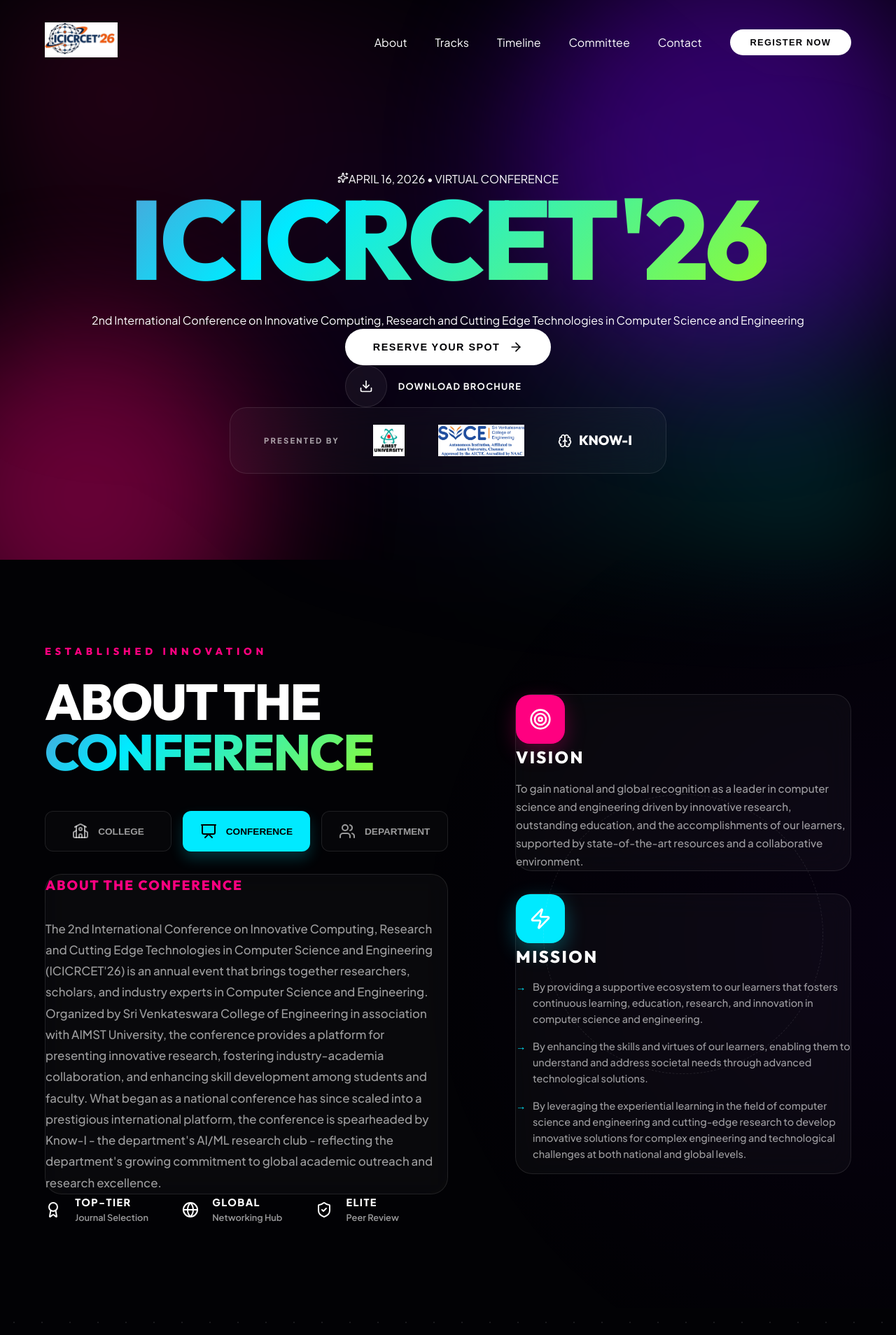
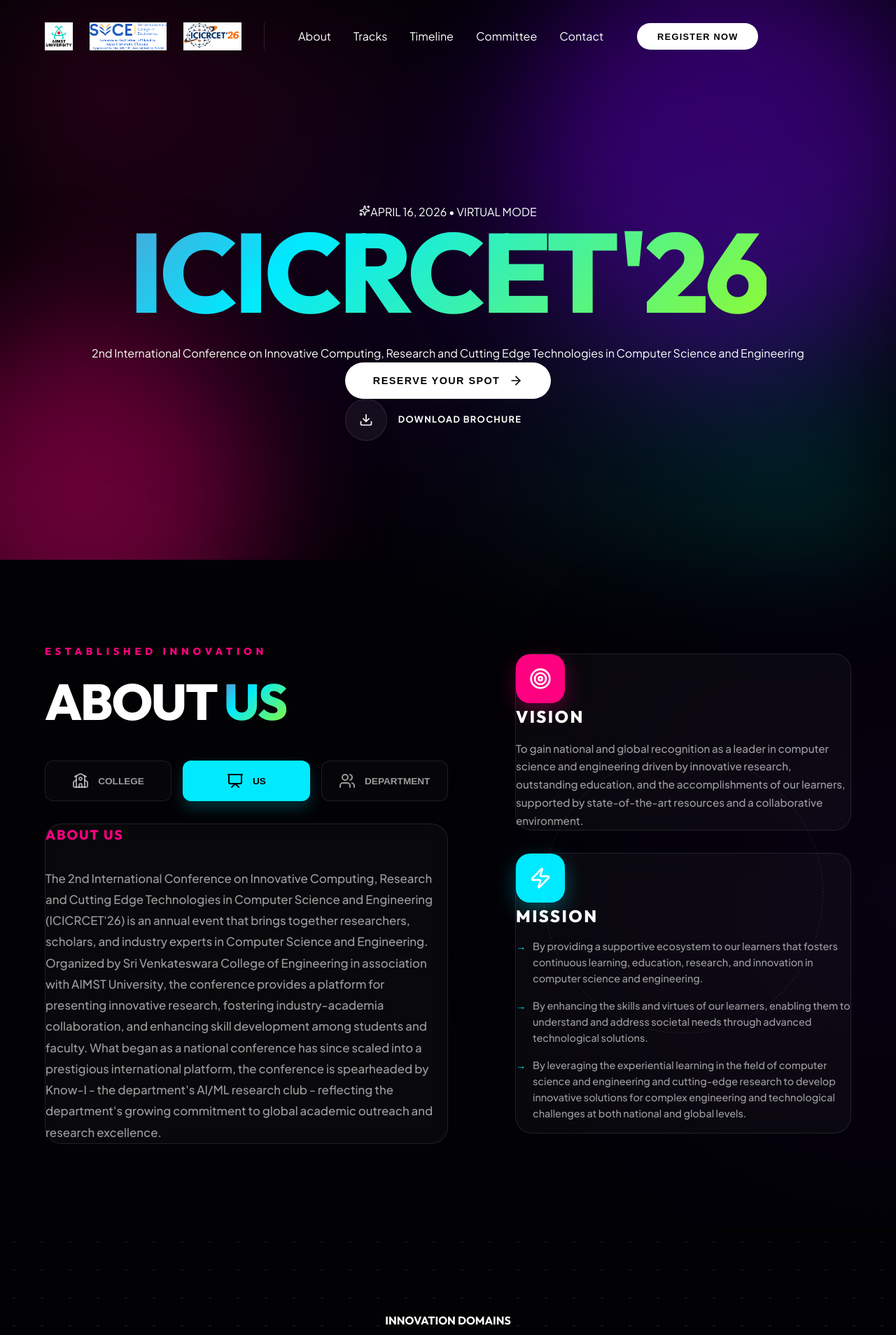
Before and after one commit to BalaKrishnan1708/know-i-conference-website-, a React (Vite) app: page / in a window 1280 px wide. Shown: the top 1908 px of the page at 70% size. Built offline with nearby package versions, Linux system fonts and the light colour scheme.

Commit message:
UI Refinements: Relocated logos to navbar, renamed About to 'About Us', and standardized 'VIRTUAL MODE' terminology

```diff
--- a/src/components/About.jsx
+++ b/src/components/About.jsx
@@ -12,7 +12,7 @@ const About = () => {
       icon: <School size={24} />
     },
     conference: {
-      title: "ABOUT THE CONFERENCE",
+      title: "ABOUT US",
       text: "The 2nd International Conference on Innovative Computing, Research and Cutting Edge Technologies in Computer Science and Engineering (ICICRCET'26) is an annual event that brings together researchers, scholars, and industry experts in Computer Science and Engineering. Organized by Sri Venkateswara College of Engineering in association with AIMST University, the conference provides a platform for presenting innovative research, fostering industry-academia collaboration, and enhancing skill development among students and faculty. What began as a national conference has since scaled into a prestigious international platform, the conference is spearheaded by Know-I - the department's AI/ML research club - reflecting the department's growing commitment to global academic outreach and research excellence.",
       icon: <Presentation size={24} />
     },
@@ -37,7 +37,7 @@ const About = () => {
             >
               <h4 className="vibrant-label">ESTABLISHED INNOVATION</h4>
               <h2 className="title-huge">
-                ABOUT THE <span className="gradient-text">CONFERENCE</span>
+                ABOUT <span className="gradient-text">US</span>
               </h2>
             </motion.div>
 
@@ -49,7 +49,7 @@ const About = () => {
                   onClick={() => setActiveTab(tab)}
                 >
                   {content[tab].icon}
-                  <span>{content[tab].title.split(' ')[2]}</span>
+                  <span>{content[tab].title.split(' ').pop()}</span>
                 </button>
               ))}
             </div>
@@ -65,29 +65,7 @@ const About = () => {
               <p className="tab-text">{content[activeTab].text}</p>
             </motion.div>
 
-            <div className="about-stats-grid">
-              <div className="mini-stat">
-                < Award className="text-[#ff0080]" size={24} />
-                <div className="mini-stat-text">
-                  <h5>TOP-TIER</h5>
-                  <p>Journal Selection</p>
-                </div>
-              </div>
-              <div className="mini-stat">
-                < Globe className="text-[#00eaff]" size={24} />
-                <div className="mini-stat-text">
-                  <h5>GLOBAL</h5>
-                  <p>Networking Hub</p>
-                </div>
-              </div>
-              <div className="mini-stat">
-                < ShieldCheck className="text-[#b3ff00]" size={24} />
-                <div className="mini-stat-text">
-                  <h5>ELITE</h5>
-                  <p>Peer Review</p>
-                </div>
-              </div>
-            </div>
+
           </div>
 
           {/* Right Side: Visual Vision/Mission Boxes */}
--- a/src/components/Hero.jsx
+++ b/src/components/Hero.jsx
@@ -18,7 +18,7 @@ const Hero = () => {
           className="hero-badge"
         >
           <Sparkles size={16} className="text-yellow-400" />
-          <span>APRIL 16, 2026 • VIRTUAL CONFERENCE</span>
+          <span>APRIL 16, 2026 • VIRTUAL MODE</span>
         </motion.div>
 
         <motion.div
@@ -57,17 +57,7 @@ const Hero = () => {
           </div>
         </motion.div>
 
-        <div className="partner-strip glass-panel">
-          <div className="partner-label">PRESENTED BY</div>
-          <div className="logos-wrap">
-            <img src="/logo1.png" alt="SVCE Logo" className="partner-logo-img" />
-            <img src="/logo2.png" alt="Partner Logo" className="partner-logo-img" />
-            <div className="logo-item know-i">
-              <Brain size={20} className="text-[#ff0080]" />
-              KNOW-I
-            </div>
-          </div>
-        </div>
+
       </div>
 
       <style jsx>{`
--- a/src/components/Navbar.jsx
+++ b/src/components/Navbar.jsx
@@ -24,12 +24,17 @@ const Navbar = () => {
   return (
     <nav className={`fixed-nav ${isScrolled ? 'scrolled' : ''}`}>
       <div className="container nav-container">
-        <Link to="hero" smooth={true} className="logo">
-          <img src="/logo.png" alt="ICICRCET'26 Logo" className="logo-img" />
-        </Link>
 
-        {/* Desktop Links */}
+
+
+        {/* Desktop Links & Partner Logos */}
         <div className="nav-desktop">
+          <div className="nav-partner-logos">
+            <img src="/logo1.png" alt="SVCE" className="nav-logo-partner" />
+            <img src="/logo2.png" alt="AMIST" className="nav-logo-partner" />
+            <img src="/logo.png" alt="ICICRCET" className="nav-logo-partner" />
+          </div>
+          <div className="nav-links-wrap">
             {navLinks.map((link) => (
               <Link
                 key={link.to}
@@ -45,6 +50,7 @@ const Navbar = () => {
                 <div className="underline"></div>
               </Link>
             ))}
+          </div>
           <button className="btn-modern btn-primary nav-btn">
             REGISTER NOW
           </button>
@@ -112,26 +118,52 @@ const Navbar = () => {
           align-items: center;
         }
 
-        .logo {
+        .brand-text {
+          cursor: pointer;
           display: flex;
           align-items: center;
-          cursor: pointer;
+          text-decoration: none;
         }
 
-        .logo-img {
-          height: 50px;
-          width: auto;
-          object-fit: contain;
+        .brand-text .gradient-text {
+          font-size: 1.5rem;
+          font-weight: 900;
+          letter-spacing: -1px;
         }
 
         @media (max-width: 768px) {
-          .logo-img { height: 40px; }
+          .brand-text .gradient-text { font-size: 1.2rem; }
         }
 
         .nav-desktop {
           display: flex;
           align-items: center;
-          gap: 2.5rem;
+          gap: 3rem;
+        }
+
+        .nav-partner-logos {
+          display: flex;
+          align-items: center;
+          gap: 1.5rem;
+          padding-right: 2rem;
+          border-right: 1px solid var(--glass-border);
+        }
+
+        .nav-logo-partner {
+          height: 40px;
+          width: auto;
+          filter: brightness(1.2);
+          transition: transform 0.3s ease;
+        }
+
+        .nav-logo-partner:hover {
+          transform: scale(1.1);
+        }
+
+        .nav-links-wrap {
+          display: flex;
+          align-items: center;
+          gap: 2rem;
         }
 
         @media (max-width: 1024px) {
--- a/src/components/Timeline.jsx
+++ b/src/components/Timeline.jsx
@@ -27,7 +27,7 @@ const dates = [
   {
     date: "APRIL 16, 2026",
     title: "Conference Genesis",
-    desc: "The main event begins Online (Virtual Mode).",
+    desc: "VIRTUAL MODE",
     accent: "var(--neon-lime)",
     icon: <Calendar size={24} />,
     glow: true
```
Lines whose indentation alone changed are shown as unchanged.
